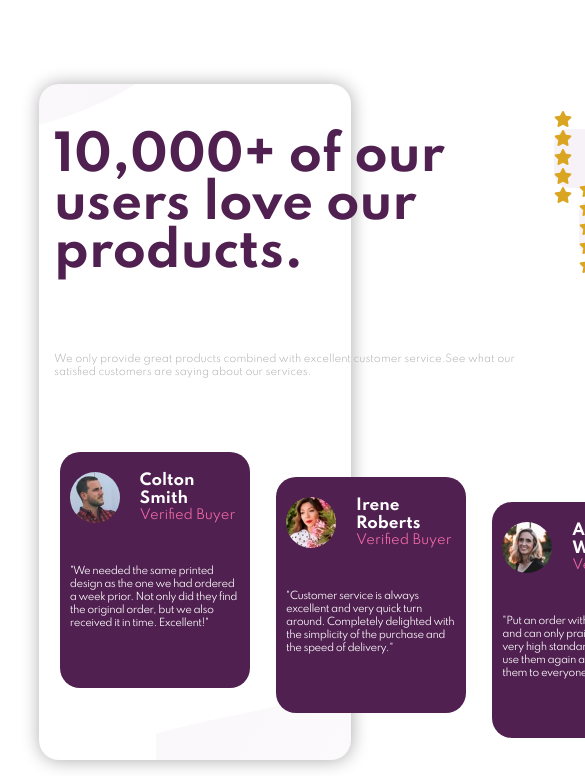
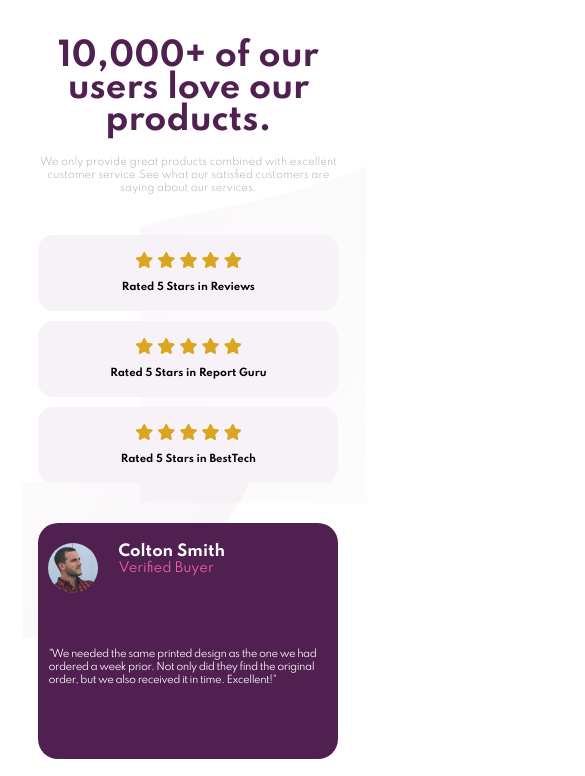
Before and after one commit to moustf/social-proof-section, a plain HTML site: page index.html in a window 390 px wide. Shown: the top 776 px of the page, 585 px wide, since content can reach past the window. Drawn offline with Linux system fonts and the light colour scheme.

Commit message:
Mading the page responsive for mobile version relates #5

```diff
--- a/style.css
+++ b/style.css
@@ -28,7 +28,7 @@ body {
 
 /* Start the sections styling */
 .wrapper {
-  width: 100%;
+  width: 80%;
   height: 100vh;
   display: flex;
   justify-content: center;
@@ -140,3 +140,91 @@ body {
   color: var(--soft-pink);
 }
 /* End the sections styling */
+
+/* Start Responsive Mobile */
+@media only screen and (max-width: 720px) {
+  .wrapper {
+    width: 88%;
+    height: 100vh;
+    display: flex;
+    justify-content: center;
+  }
+  .wrapper .container {
+    height: 100vh;
+    width: 100%;
+    padding:40px 15px;
+    display: grid;
+    grid-template-rows: repeat(3, 1fr);
+    background-color: var(--white);
+    background-image: url(images/bg-pattern-top-desktop.svg),
+      url(images/bg-pattern-bottom-mobile.svg);
+    background-position: right 30vw bottom 0vh, left 30vw top 0vh;
+    background-repeat: no-repeat, no-repeat;
+    box-shadow: none;
+    border-radius: 20px;
+  }
+  .first-cont {
+    grid-area: 1 / 1 / 2 / 2;
+    text-align: center;
+  }
+  .first-cont h1 {
+    width: 300px;
+    font-size: xx-large;
+    color: var(--very-dark-magenta);
+  }
+  .first-cont p {
+    margin: 20px 0 10px 0;
+  }
+  .reviews {
+    grid-area: 2 / 1 / 3 / 2;
+    margin-top: 30px;
+  }
+  .reviews .review {
+    width: 100%;
+    height: 9vh;
+    display: flex;
+    flex-direction: column;
+    justify-content: center;
+    align-items: center;
+    background-color: var(--light-grayish-magenta);
+    margin-bottom: 10px;
+    border-radius: 15px;
+  }
+  .reviews .review-two {
+    margin-left: 0px;
+  }
+  .reviews .review-three {
+    margin-left: 0px;
+  }
+  .reviews .review .rev-icons {
+    color: goldenrod;
+    margin-bottom: 10px;
+  }
+  .reviews .review p {
+    margin-left: 0;
+    font-size: x-small;
+    font-weight: 700;
+  }
+  .buyers {
+    grid-area: 3 / 1 / 4 / 2;
+  }
+  .buyers {
+    display: flex;
+    flex-direction: column;
+    justify-content: space-evenly;
+    gap: 20px;
+    margin-top: 30px;
+  }
+  .buyers .buyer {
+    height: 28vh;
+    width: 100%;
+  }
+  .buyers .buyer-two {
+    margin-top: 0px;
+  }
+  .buyers .buyer-three {
+    margin-top: 0px;
+    margin-bottom: 30px;
+  }
+}
+/* End Responsive Mobile */
```
